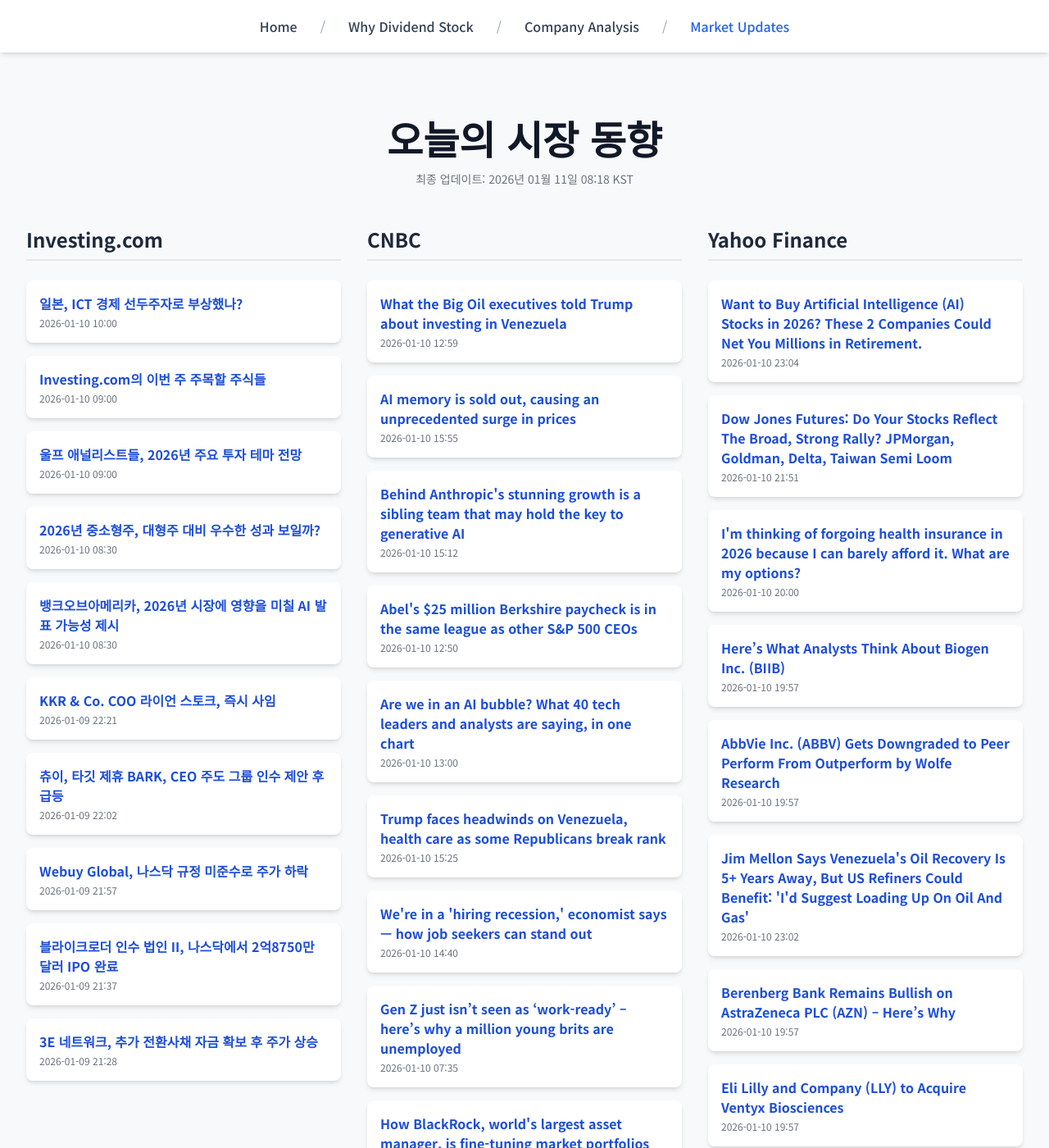
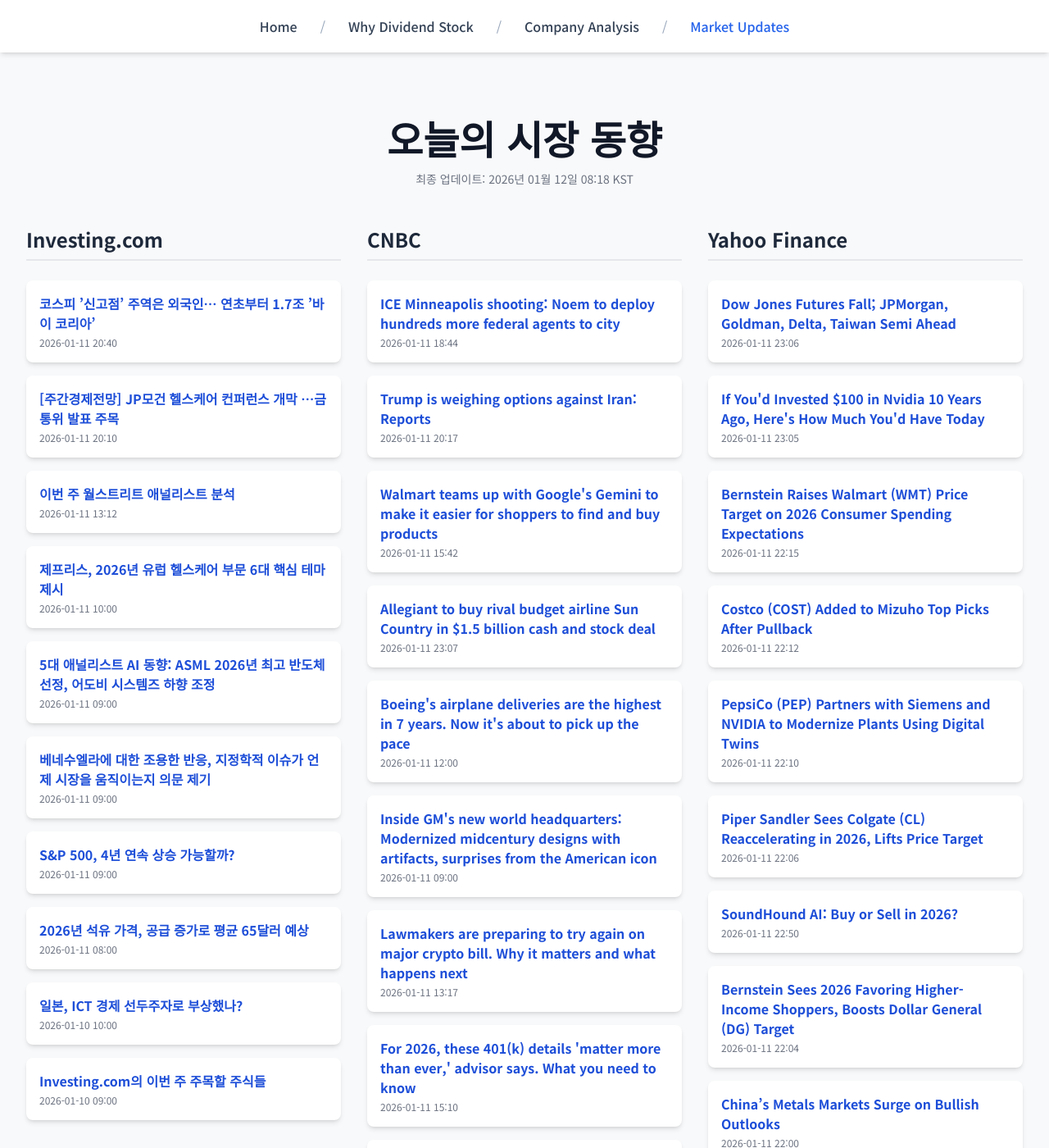
Before and after one commit to Kay-Hwang/my-company-analysis, a Jekyll site: the page built from market-updates.html, in a window 1280 px wide and 1400 px high. Shown: the whole window at 82% size. Built offline with Jekyll 4.4.1, drawn with Linux system fonts in a browser that asks for light colours; nearby versions of some CDN libraries; a script that is not in the unit is left out; some of the changed text lies outside the part shown.

Commit message:
Update daily data

```diff
--- a/_data/latest_data.json
+++ b/_data/latest_data.json
@@ -1,7 +1,55 @@
 {
-  "lastUpdated": "2026년 01월 11일 08:18 KST",
+  "lastUpdated": "2026년 01월 12일 08:18 KST",
   "news": {
     "investing": [
+      {
+        "title": "코스피 ’신고점’ 주역은 외국인… 연초부터 1.7조 ’바이 코리아’",
+        "link": "https://kr.investing.com/news/stock-market-news/article-1780778",
+        "pubDate": "2026-01-11 20:40:38",
+        "summary": "코스피 ’신고점’ 주역은 외국인… 연초부터 1.7조 ’바이 코리아’"
+      },
+      {
+        "title": "[주간경제전망] JP모건 헬스케어 컨퍼런스 개막 …금통위 발표 주목",
+        "link": "https://kr.investing.com/news/stock-market-news/article-1780775",
+        "pubDate": "2026-01-11 20:10:39",
+        "summary": "[주간경제전망] JP모건 헬스케어 컨퍼런스 개막 …금통위 발표 주목"
+      },
+      {
+        "title": "이번 주 월스트리트 애널리스트 분석",
+        "link": "https://kr.investing.com/news/stock-market-news/article-1780734",
+        "pubDate": "2026-01-11 13:12:22",
+        "summary": "이번 주 월스트리트 애널리스트 분석"
+      },
+      {
+        "title": "제프리스, 2026년 유럽 헬스케어 부문 6대 핵심 테마 제시",
+        "link": "https://kr.investing.com/news/stock-market-news/article-1780718",
+        "pubDate": "2026-01-11 10:00:02",
+        "summary": "제프리스, 2026년 유럽 헬스케어 부문 6대 핵심 테마 제시"
+      },
+      {
+        "title": "5대 애널리스트 AI 동향: ASML 2026년 최고 반도체 선정, 어도비 시스템즈 하향 조정",
+        "link": "https://kr.investing.com/news/stock-market-news/article-1780714",
+        "pubDate": "2026-01-11 09:00:06",
+        "summary": "5대 애널리스트 AI 동향: ASML 2026년 최고 반도체 선정, 어도비 시스템즈 하향 조정"
+      },
+      {
+        "title": "베네수엘라에 대한 조용한 반응, 지정학적 이슈가 언제 시장을 움직이는지 의문 제기",
+        "link": "https://kr.investing.com/news/stock-market-news/article-1780712",
+        "pubDate": "2026-01-11 09:00:03",
+        "summary": "베네수엘라에 대한 조용한 반응, 지정학적 이슈가 언제 시장을 움직이는지 의문 제기"
+      },
+      {
+        "title": "S&P 500, 4년 연속 상승 가능할까?",
+        "link": "https://kr.investing.com/news/stock-market-news/article-1780710",
+        "pubDate": "2026-01-11 09:00:02",
+        "summary": "S&P 500, 4년 연속 상승 가능할까?"
+      },
+      {
+        "title": "2026년 석유 가격, 공급 증가로 평균 65달러 예상",
+        "link": "https://kr.investing.com/news/stock-market-news/article-1780705",
+        "pubDate": "2026-01-11 08:00:03",
+        "summary": "2026년 석유 가격, 공급 증가로 평균 65달러 예상"
+      },
       {
         "title": "일본, ICT 경제 선두주자로 부상했나?",
         "link": "https://kr.investing.com/news/stock-market-news/article-1780680",
@@ -13,178 +61,130 @@
         "link": "https://kr.investing.com/news/stock-market-news/article-1780677",
         "pubDate": "2026-01-10 09:00:05",
         "summary": "Investing.com의 이번 주 주목할 주식들"
-      },
-      {
-        "title": "울프 애널리스트들, 2026년 주요 투자 테마 전망",
-        "link": "https://kr.investing.com/news/stock-market-news/article-1780674",
-        "pubDate": "2026-01-10 09:00:03",
-        "summary": "울프 애널리스트들, 2026년 주요 투자 테마 전망"
-      },
-      {
-        "title": "2026년 중소형주, 대형주 대비 우수한 성과 보일까?",
-        "link": "https://kr.investing.com/news/stock-market-news/article-1780672",
-        "pubDate": "2026-01-10 08:30:03",
-        "summary": "2026년 중소형주, 대형주 대비 우수한 성과 보일까?"
-      },
-      {
-        "title": "뱅크오브아메리카, 2026년 시장에 영향을 미칠 AI 발표 가능성 제시",
-        "link": "https://kr.investing.com/news/stock-market-news/article-1780673",
-        "pubDate": "2026-01-10 08:30:02",
-        "summary": "뱅크오브아메리카, 2026년 시장에 영향을 미칠 AI 발표 가능성 제시"
-      },
-      {
-        "title": "KKR & Co. COO 라이언 스토크, 즉시 사임",
-        "link": "https://kr.investing.com/news/stock-market-news/article-93CH-1780546",
-        "pubDate": "2026-01-09 22:21:45",
-        "summary": "KKR & Co. COO 라이언 스토크, 즉시 사임"
-      },
-      {
-        "title": "츄이, 타깃 제휴 BARK, CEO 주도 그룹 인수 제안 후 급등",
-        "link": "https://kr.investing.com/news/stock-market-news/article-93CH-1780539",
-        "pubDate": "2026-01-09 22:02:19",
-        "summary": "츄이, 타깃 제휴 BARK, CEO 주도 그룹 인수 제안 후 급등"
-      },
-      {
-        "title": "Webuy Global, 나스닥 규정 미준수로 주가 하락",
-        "link": "https://kr.investing.com/news/stock-market-news/article-93CH-1780535",
-        "pubDate": "2026-01-09 21:57:28",
-        "summary": "Webuy Global, 나스닥 규정 미준수로 주가 하락"
-      },
-      {
-        "title": "블라이크로더 인수 법인 II, 나스닥에서 2억8750만 달러 IPO 완료",
-        "link": "https://kr.investing.com/news/stock-market-news/article-432SI-1780521",
-        "pubDate": "2026-01-09 21:37:08",
-        "summary": "블라이크로더 인수 법인 II, 나스닥에서 2억8750만 달러 IPO 완료"
-      },
-      {
-        "title": "3E 네트워크, 추가 전환사채 자금 확보 후 주가 상승",
-        "link": "https://kr.investing.com/news/stock-market-news/article-93CH-1780512",
-        "pubDate": "2026-01-09 21:28:58",
-        "summary": "3E 네트워크, 추가 전환사채 자금 확보 후 주가 상승"
       }
     ],
     "cnbc": [
       {
-        "title": "What the Big Oil executives told Trump about investing in Venezuela",
-        "link": "https://www.cnbc.com/2026/01/10/what-the-big-oil-executives-told-trump-about-investing-in-venezuela.html",
-        "pubDate": "Sat, 10 Jan 2026 12:59:40 GMT",
-        "summary": "The CEOs of Exxon and Conoco are wary of returning to Venezuela. Chevron is ready to quickly ramp up production."
+        "title": "ICE Minneapolis shooting: Noem to deploy hundreds more federal agents to city",
+        "link": "https://www.cnbc.com/2026/01/11/ice-minneapolis-shooting-noem.html",
+        "pubDate": "Sun, 11 Jan 2026 18:44:03 GMT",
+        "summary": "Homeland Security Secretary Kristi Noem said Good was engaged in an act of domestic terrorism, a claim Minneapolis Mayor Jacob Frey disputes."
       },
       {
-        "title": "AI memory is sold out, causing an unprecedented surge in prices",
-        "link": "https://www.cnbc.com/2026/01/10/micron-ai-memory-shortage-hbm-nvidia-samsung.html",
-        "pubDate": "Sat, 10 Jan 2026 15:55:33 GMT",
-        "summary": "Three primary memory vendors — Micron, SK Hynix and Samsung Electronics — make up nearly the entire RAM market, and they're benefitting from this shortage."
+        "title": "Trump is weighing options against Iran: Reports",
+        "link": "https://www.cnbc.com/2026/01/11/trump-iran.html",
+        "pubDate": "Sun, 11 Jan 2026 20:17:04 GMT",
+        "summary": "Iran has said it will retaliate if the U.S. intervenes amid political unrest in the Middle East country."
       },
       {
-        "title": "Behind Anthropic's stunning growth is a sibling team that may hold the key to generative AI",
-        "link": "https://www.cnbc.com/2026/01/10/anthropic-amodei-siblings-generative-ai.html",
-        "pubDate": "Sat, 10 Jan 2026 15:12:01 GMT",
-        "summary": "Daniela Amodei has helped build Anthropic into a serious AI player by betting on safety and enterprise adoption."
+        "title": "Walmart teams up with Google's Gemini to make it easier for shoppers to find and buy products",
+        "link": "https://www.cnbc.com/2026/01/11/walmart-partners-with-google-gemini-on-shopping-tool.html",
+        "pubDate": "Sun, 11 Jan 2026 15:42:17 GMT",
+        "summary": "The retail giant also has a similar deal with OpenAI's ChatGPT and has its own AI-powered chatbot, Sparky."
       },
       {
-        "title": "Abel's $25 million Berkshire paycheck is in the same league as other S&P 500 CEOs",
-        "link": "https://www.cnbc.com/2026/01/10/abels-25-million-berkshire-paycheck-is-in-the-same-league-as-other-sp-500-ceos.html",
-        "pubDate": "Sat, 10 Jan 2026 12:50:43 GMT",
-        "summary": "Greg Abel's $25M salary as Berkshire Hathaway's CEO is an enormous jump from Warren Buffett's famously small paycheck, but Abel still lags the nation's best paid corporate leaders."
+        "title": "Allegiant to buy rival budget airline Sun Country in $1.5 billion cash and stock deal",
+        "link": "https://www.cnbc.com/2026/01/11/allegiant-sun-country-deal.html",
+        "pubDate": "Sun, 11 Jan 2026 23:07:50 GMT",
+        "summary": "Budget airlines in the U.S. like Allegiant and Sun Country have faced a surge in costs following the pandemic and the increase in domestic capacity."
       },
       {
-        "title": "Are we in an AI bubble? What 40 tech leaders and analysts are saying, in one chart",
-        "link": "https://www.cnbc.com/2026/01/10/are-we-in-an-ai-bubble-tech-leaders-analysts.html",
-        "pubDate": "Sat, 10 Jan 2026 13:00:01 GMT",
-        "summary": "OpenAI and Nvidia have gone on a blitz of AI infrastructure deals while hyperscalers continue to spend billions in capex."
+        "title": "Boeing's airplane deliveries are the highest in 7 years. Now it's about to pick up the pace",
+        "link": "https://www.cnbc.com/2026/01/11/boeing-plane-deliveries-production-pace.html",
+        "pubDate": "Sun, 11 Jan 2026 12:00:01 GMT",
+        "summary": "Boeing is set to outline its production increase plans later this month after it's expected to post its best year for deliveries since 2018."
       },
       {
-        "title": "Trump faces headwinds on Venezuela, health care as some Republicans break rank",
-        "link": "https://www.cnbc.com/2026/01/10/trump-venezuela-congress-republicans.html",
-        "pubDate": "Sat, 10 Jan 2026 15:25:52 GMT",
-        "summary": "A White House official said Republicans breaking with the president represent a \"tiny fraction\" of the congressional GOP."
+        "title": "Inside GM's new world headquarters: Modernized midcentury designs with artifacts, surprises from the American icon",
+        "link": "https://www.cnbc.com/2026/01/11/gm-hq-detroit-artifacts-company-history.html",
+        "pubDate": "Sun, 11 Jan 2026 09:00:01 GMT",
+        "summary": "GM has filled its new Detroit headquarters with artifacts, design nods and \"Easter eggs\" tied to the Detroit automaker's history."
       },
       {
-        "title": "We're in a 'hiring recession,' economist says — how job seekers can stand out",
-        "link": "https://www.cnbc.com/2026/01/10/hiring-recession.html",
-        "pubDate": "Sat, 10 Jan 2026 14:40:01 GMT",
-        "summary": "The job market flatlined in 2025. The first half of this year is expected to bring more of the same, economists said."
+        "title": "Lawmakers are preparing to try again on major crypto bill. Why it matters and what happens next",
+        "link": "https://www.cnbc.com/2026/01/11/crypto-lawmakers-are-preparing-to-try-again-on-major-bill-what-can-happen-next.html",
+        "pubDate": "Sun, 11 Jan 2026 13:17:05 GMT",
+        "summary": "Some lawmakers will meet on Thursday to discuss and edit draft legislation on crypto market structure, with the aim of passing a comprehensive law this year."
       },
       {
-        "title": "Gen Z just isn’t seen as ‘work-ready’ – here’s why a million young brits are unemployed",
-        "link": "https://www.cnbc.com/2026/01/10/gen-z-isnt-work-ready-million-young-brits-out-of-work.html",
-        "pubDate": "Sat, 10 Jan 2026 07:35:40 GMT",
-        "summary": "\"You've got a lot of young people who missed out on years of in person education, work experience, work readiness,\" a charity impact chief told CNBC Make It."
+        "title": "For 2026, these 401(k) details 'matter more than ever,' advisor says. What you need to know",
+        "link": "https://www.cnbc.com/2026/01/11/401k-contribution-limits-2026.html",
+        "pubDate": "Sun, 11 Jan 2026 15:10:01 GMT",
+        "summary": "There are higher 401(k) contribution limits for 2026. Here are other key changes investors need to know."
       },
       {
-        "title": "How BlackRock, world's largest asset manager, is fine-tuning market portfolios for 2026",
-        "link": "https://www.cnbc.com/2026/01/10/blackrock-investing-bull-market-portfolio-stocks.html",
-        "pubDate": "Sat, 10 Jan 2026 15:07:23 GMT",
-        "summary": "Investing giant BlackRock expects bull market in AI stocks to extend in 2026, but says investors should focus on targeted bets and turning cash into income."
+        "title": "Google bolsters bet on AI-powered commerce with new platform for shopping agents",
+        "link": "https://www.cnbc.com/2026/01/11/google-launches-universal-commerce-protocol-bets-on-ai-powered-retail.html",
+        "pubDate": "Sun, 11 Jan 2026 15:00:01 GMT",
+        "summary": "As retailers create AI agents for shopping and customer service, Google wants to secure its place in the ecommerce market."
       },
       {
-        "title": "2026 is the year of obesity pills. Here's how they could reshape the GLP-1 market",
-        "link": "https://www.cnbc.com/2026/01/10/2026-is-the-year-of-obesity-pills-from-novo-nordisk-eli-lilly-.html",
-        "pubDate": "Sat, 10 Jan 2026 13:00:01 GMT",
-        "summary": "Patients can already access the first GLP-1 obesity pill from Novo Nordisk, and a rival oral drug from Eli Lilly is slated for U.S. approval later this year."
+        "title": "Patient advocacy groups urge U.S. court to halt overseas prescription drug operations",
+        "link": "https://www.cnbc.com/2026/01/08/patient-advocates-us-court-afp-prescription-operations.html",
+        "pubDate": "Thu, 08 Jan 2026 22:04:31 GMT",
+        "summary": "The court filing follows a CNBC investigation that detailed how these third-party vendors have spread across U.S. employer-sponsored health plans."
       }
     ],
     "yahoo": [
       {
-        "title": "Want to Buy Artificial Intelligence (AI) Stocks in 2026? These 2 Companies Could Net You Millions in Retirement.",
-        "link": "https://finance.yahoo.com/news/want-buy-artificial-intelligence-ai-230400527.html",
-        "pubDate": "2026-01-10T23:04:00Z",
-        "summary": "Want to Buy Artificial Intelligence (AI) Stocks in 2026? These 2 Companies Could Net You Millions in Retirement."
+        "title": "Dow Jones Futures Fall; JPMorgan, Goldman, Delta, Taiwan Semi Ahead",
+        "link": "https://www.investors.com/market-trend/stock-market-today/dow-jones-futures-jpmorgan-goldman-delta-taiwan-semi-earnings/?src=A00220&yptr=yahoo",
+        "pubDate": "2026-01-11T23:06:39Z",
+        "summary": "Dow Jones Futures Fall; JPMorgan, Goldman, Delta, Taiwan Semi Ahead"
       },
       {
-        "title": "Dow Jones Futures: Do Your Stocks Reflect The Broad, Strong Rally? JPMorgan, Goldman, Delta, Taiwan Semi Loom",
-        "link": "https://www.investors.com/market-trend/stock-market-today/dow-jones-futures-jpmorgan-goldman-delta-taiwan-semi-earnings/?src=A00220&yptr=yahoo",
-        "pubDate": "2026-01-10T21:51:17Z",
-        "summary": "Dow Jones Futures: Do Your Stocks Reflect The Broad, Strong Rally? JPMorgan, Goldman, Delta, Taiwan Semi Loom"
+        "title": "If You'd Invested $100 in Nvidia 10 Years Ago, Here's How Much You'd Have Today",
+        "link": "https://finance.yahoo.com/news/youd-invested-100-nvidia-10-230500714.html",
+        "pubDate": "2026-01-11T23:05:00Z",
+        "summary": "If You'd Invested $100 in Nvidia 10 Years Ago, Here's How Much You'd Have Today"
       },
       {
-        "title": "I'm thinking of forgoing health insurance in 2026 because I can barely afford it. What are my options?",
-        "link": "https://finance.yahoo.com/news/im-thinking-forgoing-health-insurance-200000074.html",
-        "pubDate": "2026-01-10T20:00:00Z",
-        "summary": "I'm thinking of forgoing health insurance in 2026 because I can barely afford it. What are my options?"
+        "title": "Bernstein Raises Walmart (WMT) Price Target on 2026 Consumer Spending Expectations",
+        "link": "https://finance.yahoo.com/news/bernstein-raises-walmart-wmt-price-221550903.html",
+        "pubDate": "2026-01-11T22:15:50Z",
+        "summary": "Bernstein Raises Walmart (WMT) Price Target on 2026 Consumer Spending Expectations"
       },
       {
-        "title": "Here’s What Analysts Think About Biogen Inc. (BIIB)",
-        "link": "https://finance.yahoo.com/news/analysts-think-biogen-inc-biib-195718194.html",
-        "pubDate": "2026-01-10T19:57:18Z",
-        "summary": "Here’s What Analysts Think About Biogen Inc. (BIIB)"
+        "title": "Costco (COST) Added to Mizuho Top Picks After Pullback",
+        "link": "https://finance.yahoo.com/news/costco-cost-added-mizuho-top-221248339.html",
+        "pubDate": "2026-01-11T22:12:48Z",
+        "summary": "Costco (COST) Added to Mizuho Top Picks After Pullback"
       },
       {
-        "title": "AbbVie Inc. (ABBV) Gets Downgraded to Peer Perform From Outperform by Wolfe Research",
-        "link": "https://finance.yahoo.com/news/abbvie-inc-abbv-gets-downgraded-195717225.html",
-        "pubDate": "2026-01-10T19:57:17Z",
-        "summary": "AbbVie Inc. (ABBV) Gets Downgraded to Peer Perform From Outperform by Wolfe Research"
+        "title": "PepsiCo (PEP) Partners with Siemens and NVIDIA to Modernize Plants Using Digital Twins",
+        "link": "https://finance.yahoo.com/news/pepsico-pep-partners-siemens-nvidia-221010626.html",
+        "pubDate": "2026-01-11T22:10:10Z",
+        "summary": "PepsiCo (PEP) Partners with Siemens and NVIDIA to Modernize Plants Using Digital Twins"
       },
       {
-        "title": "Jim Mellon Says Venezuela's Oil Recovery Is 5+ Years Away, But US Refiners Could Benefit: 'I'd Suggest Loading Up On Oil And Gas'",
-        "link": "https://finance.yahoo.com/news/jim-mellon-says-venezuelas-oil-230212952.html",
-        "pubDate": "2026-01-10T23:02:12Z",
-        "summary": "Jim Mellon Says Venezuela's Oil Recovery Is 5+ Years Away, But US Refiners Could Benefit: 'I'd Suggest Loading Up On Oil And Gas'"
+        "title": "Piper Sandler Sees Colgate (CL) Reaccelerating in 2026, Lifts Price Target",
+        "link": "https://finance.yahoo.com/news/piper-sandler-sees-colgate-cl-220656708.html",
+        "pubDate": "2026-01-11T22:06:56Z",
+        "summary": "Piper Sandler Sees Colgate (CL) Reaccelerating in 2026, Lifts Price Target"
       },
       {
-        "title": "Berenberg Bank Remains Bullish on AstraZeneca PLC (AZN) – Here’s Why",
-        "link": "https://finance.yahoo.com/news/berenberg-bank-remains-bullish-astrazeneca-195715465.html",
-        "pubDate": "2026-01-10T19:57:15Z",
-        "summary": "Berenberg Bank Remains Bullish on AstraZeneca PLC (AZN) – Here’s Why"
+        "title": "SoundHound AI: Buy or Sell in 2026?",
+        "link": "https://finance.yahoo.com/news/soundhound-ai-buy-sell-2026-225000242.html",
+        "pubDate": "2026-01-11T22:50:00Z",
+        "summary": "SoundHound AI: Buy or Sell in 2026?"
       },
       {
-        "title": "Eli Lilly and Company (LLY) to Acquire Ventyx Biosciences",
-        "link": "https://finance.yahoo.com/news/eli-lilly-company-lly-acquire-195713266.html",
-        "pubDate": "2026-01-10T19:57:13Z",
-        "summary": "Eli Lilly and Company (LLY) to Acquire Ventyx Biosciences"
+        "title": "Bernstein Sees 2026 Favoring Higher-Income Shoppers, Boosts Dollar General (DG) Target",
+        "link": "https://finance.yahoo.com/news/bernstein-sees-2026-favoring-higher-220413984.html",
+        "pubDate": "2026-01-11T22:04:13Z",
+        "summary": "Bernstein Sees 2026 Favoring Higher-Income Shoppers, Boosts Dollar General (DG) Target"
       },
       {
-        "title": "Jefferies Reaffirms a Buy Rating on GSK plc (GSK) – Here’s Why",
-        "link": "https://finance.yahoo.com/news/jefferies-reaffirms-buy-rating-gsk-195712128.html",
-        "pubDate": "2026-01-10T19:57:12Z",
-        "summary": "Jefferies Reaffirms a Buy Rating on GSK plc (GSK) – Here’s Why"
+        "title": "China’s Metals Markets Surge on Bullish Outlooks",
+        "link": "https://finance.yahoo.com/news/china-metals-markets-surge-bullish-220000139.html",
+        "pubDate": "2026-01-11T22:00:00Z",
+        "summary": "China’s Metals Markets Surge on Bullish Outlooks"
       },
       {
-        "title": "Amarin Corporation (AMRN) Announces Select Unaudited Financial Highlights",
-        "link": "https://finance.yahoo.com/news/amarin-corporation-amrn-announces-select-195710250.html",
-        "pubDate": "2026-01-10T19:57:10Z",
-        "summary": "Amarin Corporation (AMRN) Announces Select Unaudited Financial Highlights"
+        "title": "Mortgage rewards credit cards are disappearing. How else can you earn rewards for paying off your home?",
+        "link": "https://finance.yahoo.com/news/mortgage-rewards-credit-cards-disappearing-220000698.html",
+        "pubDate": "2026-01-11T22:00:00Z",
+        "summary": "Mortgage rewards credit cards are disappearing. How else can you earn rewards for paying off your home?"
       }
     ]
   }
```
